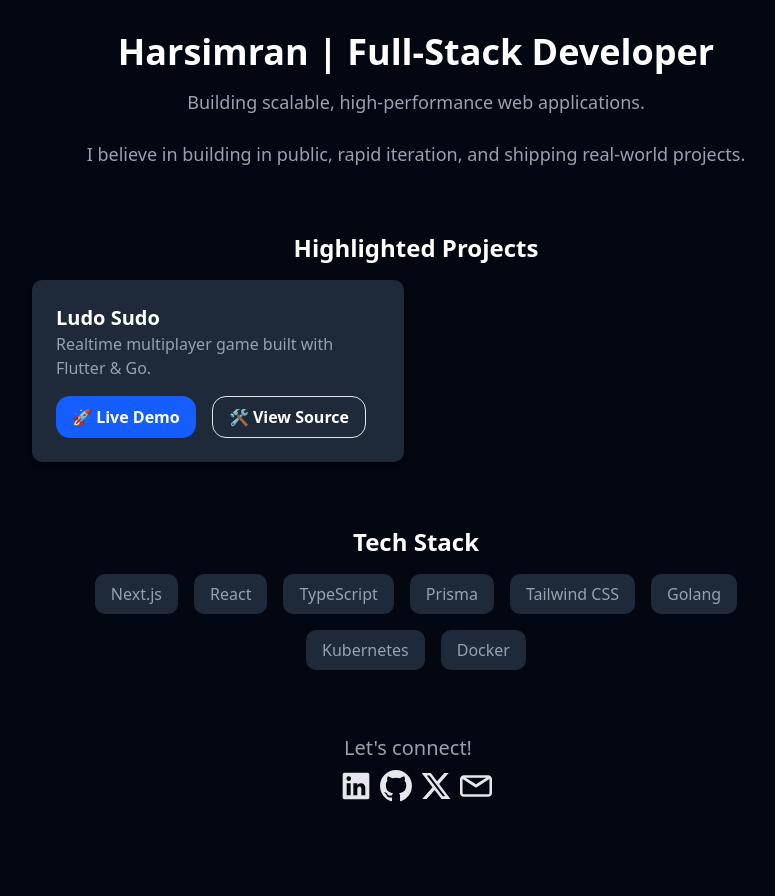
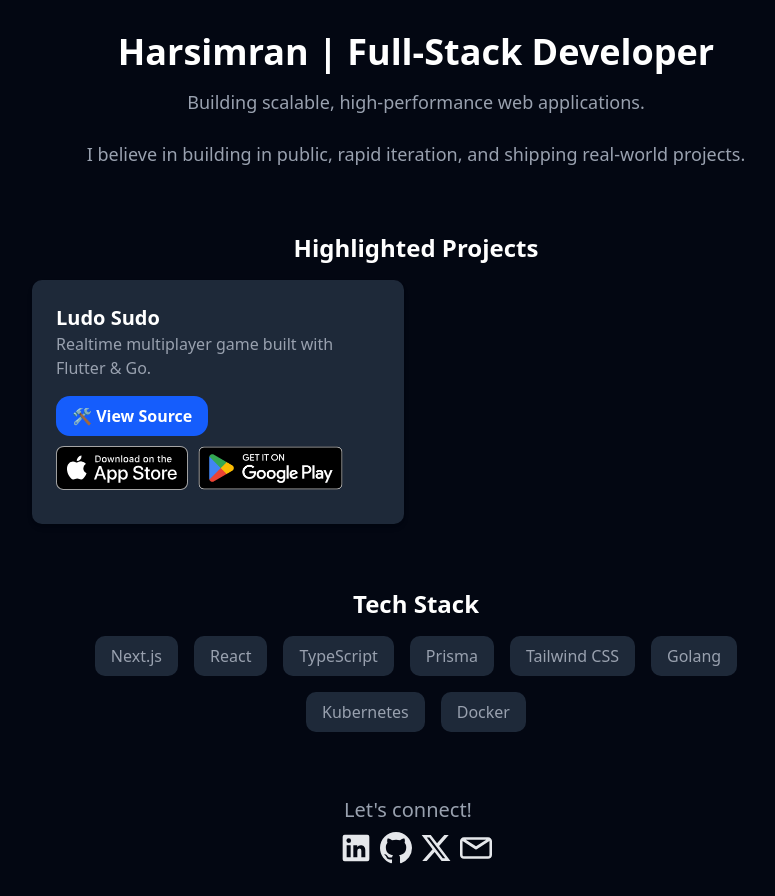
Before and after one commit to harsi-dev/portfolio, a Next.js app: page / in a window 1280 px wide. Shown: the whole page, without its empty margins (224-999 px from the left). Before the commit the page ends 834 px from the top, so only its background shows below. Built offline with nearby package versions, Linux system fonts and the light colour scheme.

Commit message:
fix: update the ludo sudo app card to add play store buttons and remove live link and web deployment

```diff
--- a/src/app/page.tsx
+++ b/src/app/page.tsx
@@ -1,6 +1,6 @@
-import LiveDemoButton from "@/components/buttons/LiveDemoButton";
 import SourceCodeButton from "@/components/buttons/SourceCodeButton";
 import Socials from "@/components/socials/socials";
+import Link from "next/link";
 
 export default function Home() {
   return (
@@ -25,9 +25,30 @@ export default function Home() {
             <p className="text-left text-gray-400">
               Realtime multiplayer game built with Flutter & Go.
             </p>
-            <div className="mt-4 flex justify-start gap-4">
-              <LiveDemoButton link="https://harsimran.xyz/ludo" />
-              <SourceCodeButton link="https://github.com/harsimran-d/ludo_flutter" />
+            <div className="mt-4 flex flex-col items-start justify-start">
+              <div>
+                <SourceCodeButton link="https://github.com/harsimran-d/ludo_flutter" />
+              </div>
+              <div className="flex flex-row flex-wrap items-center justify-start">
+                <Link
+                  href="https://apps.apple.com/in/app/ludo-sudo/id6738285746"
+                  target="_blank"
+                >
+                  <img
+                    className="box-border h-11"
+                    src={"/images/app_store.svg"}
+                  />
+                </Link>
+                <Link
+                  href="https://play.google.com/store/apps/details?id=com.hdyadu.ludo_sudo"
+                  target="_blank"
+                >
+                  <img
+                    className="box-border h-16"
+                    src={"/images/google-play-badge.png"}
+                  />
+                </Link>
+              </div>
             </div>
           </div>
         </div>
--- a/src/components/buttons/LiveDemoButton.tsx
+++ /dev/null
@@ -1,22 +0,0 @@
-interface LiveDemoButtonProps {
-  link: string;
-  label?: string;
-}
-
-const LiveDemoButton: React.FC<LiveDemoButtonProps> = ({
-  link,
-  label = "🚀 Live Demo",
-}) => {
-  return (
-    <a
-      href={link}
-      target="_blank"
-      rel="noopener noreferrer"
-      className="inline-flex items-center gap-2 rounded-xl bg-blue-600 px-4 py-2 font-semibold text-white transition-all hover:bg-blue-700 focus:ring-2 focus:ring-blue-400 focus:ring-offset-2 focus:outline-none"
-    >
-      {label}
-    </a>
-  );
-};
-
-export default LiveDemoButton;
--- a/src/components/buttons/SourceCodeButton.tsx
+++ b/src/components/buttons/SourceCodeButton.tsx
@@ -12,7 +12,7 @@ const SourceCodeButton: React.FC<SourceCodeButtonProps> = ({
       href={link}
       target="_blank"
       rel="noopener noreferrer"
-      className="inline-flex items-center gap-2 rounded-xl border bg-gray-800 px-4 py-2 font-semibold text-white transition-all hover:bg-gray-900 focus:ring-2 focus:ring-gray-500 focus:ring-offset-2 focus:outline-none"
+      className="inline-flex items-center gap-2 rounded-xl bg-blue-600 px-4 py-2 font-semibold text-white transition-all hover:bg-blue-700 focus:ring-2 focus:ring-blue-400 focus:ring-offset-2 focus:outline-none"
     >
       {label}
     </a>
```
Also changed, not shown: public/images/app_store.svg (added), public/images/google-play-badge.png (added).
